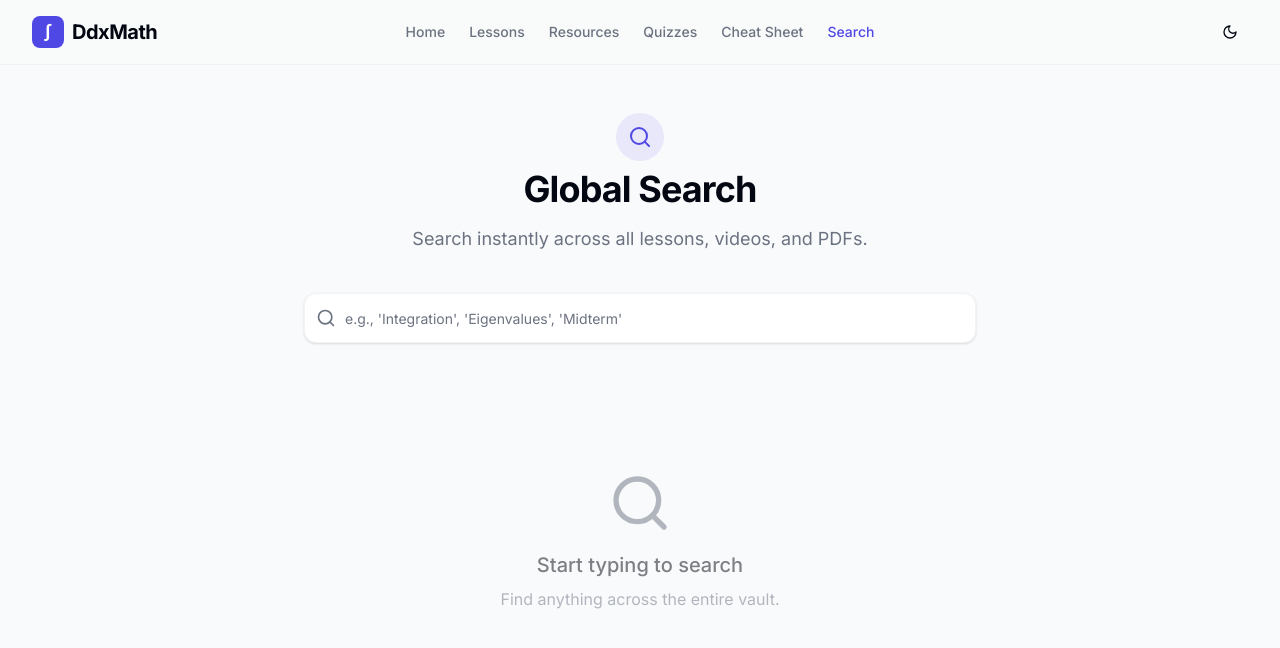
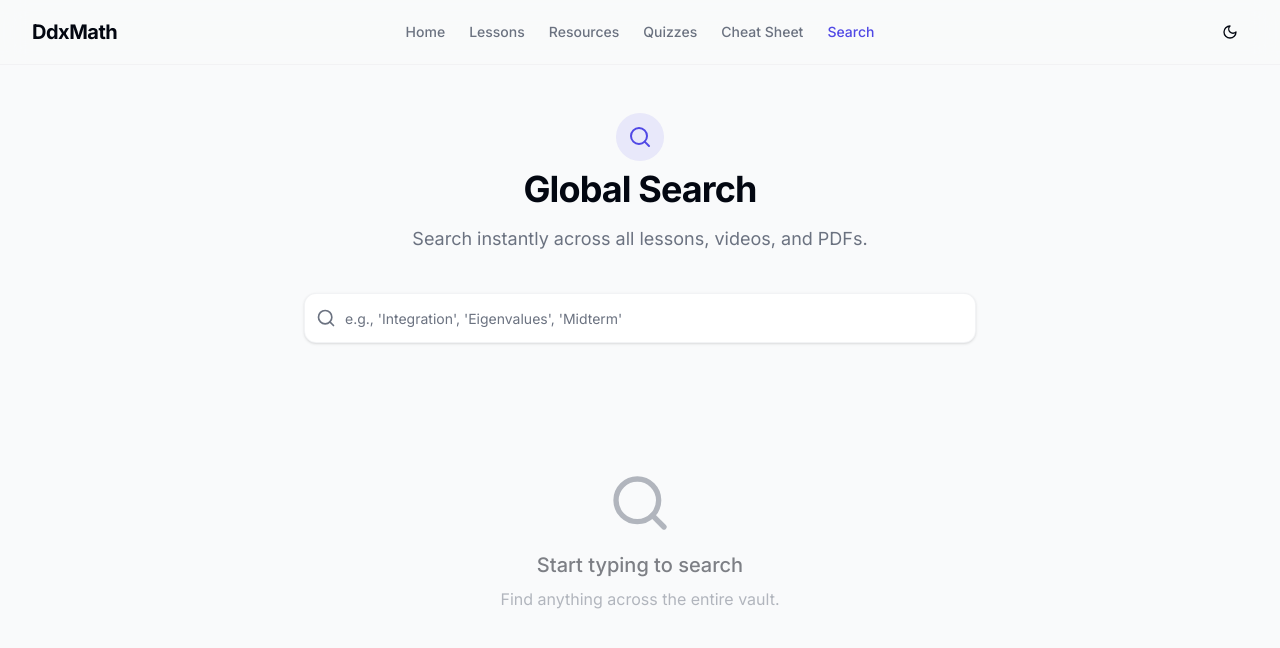
Before and after one commit to DdxAhmed/Ddx-Math, a React (Vite) app: page /search in a window 1280 px wide. Shown: the top 648 px of the page. Built offline with nearby package versions, Linux system fonts and the light colour scheme.

Commit message:
style: remove integral icon from navbar brand

```diff
--- a/src/components/layout/Navbar.tsx
+++ b/src/components/layout/Navbar.tsx
@@ -23,10 +23,7 @@ export function Navbar() {
     <header className="sticky top-0 z-50 w-full border-b border-border/40 bg-background/80 backdrop-blur-md">
       <div className="container relative flex h-16 max-w-screen-2xl items-center justify-between px-4 md:px-8">
         <div className="flex items-center">
-          <Link href="/" className="flex items-center space-x-2">
-            <div className="w-8 h-8 bg-primary rounded-lg flex items-center justify-center text-primary-foreground font-mono font-bold text-lg">
-              ∫
-            </div>
+          <Link href="/" className="flex items-center">
             <span className="font-bold inline-block font-sans text-xl tracking-tight">DdxMath</span>
           </Link>
         </div>
```
